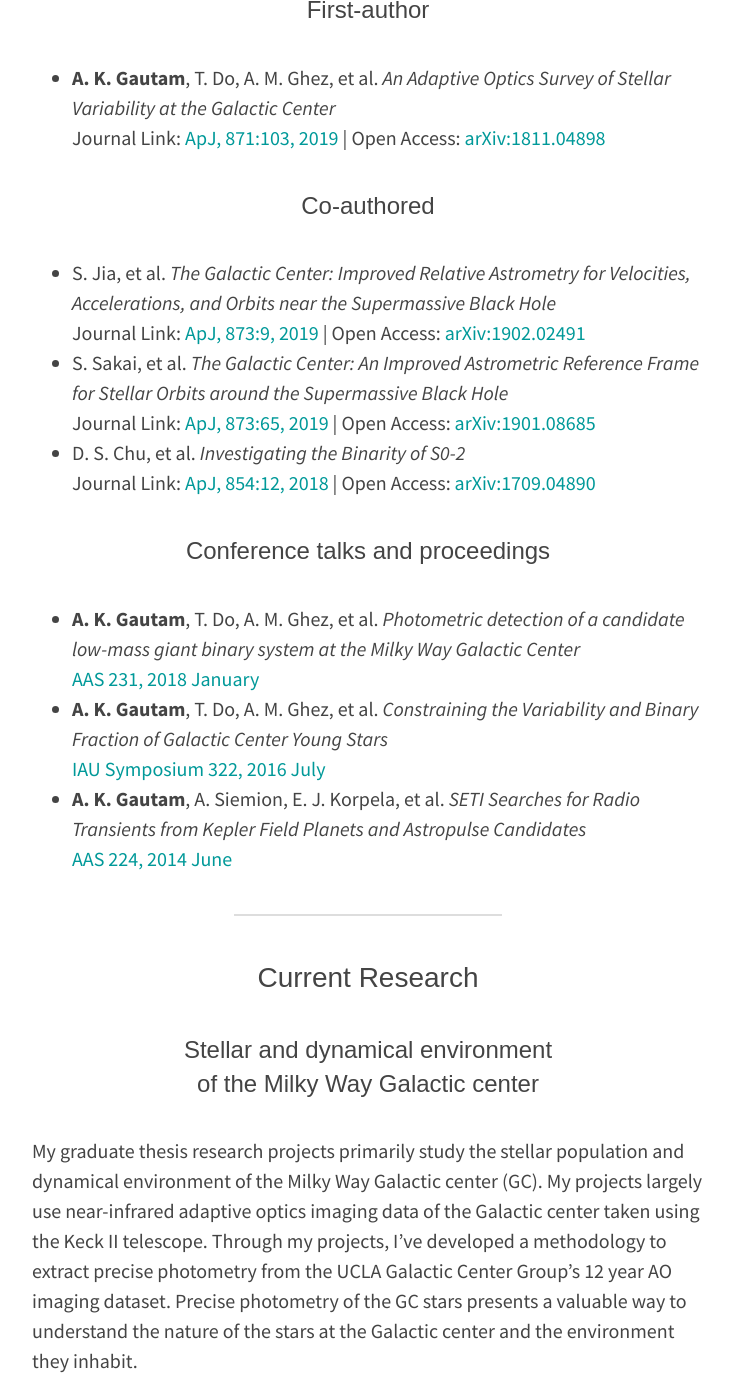
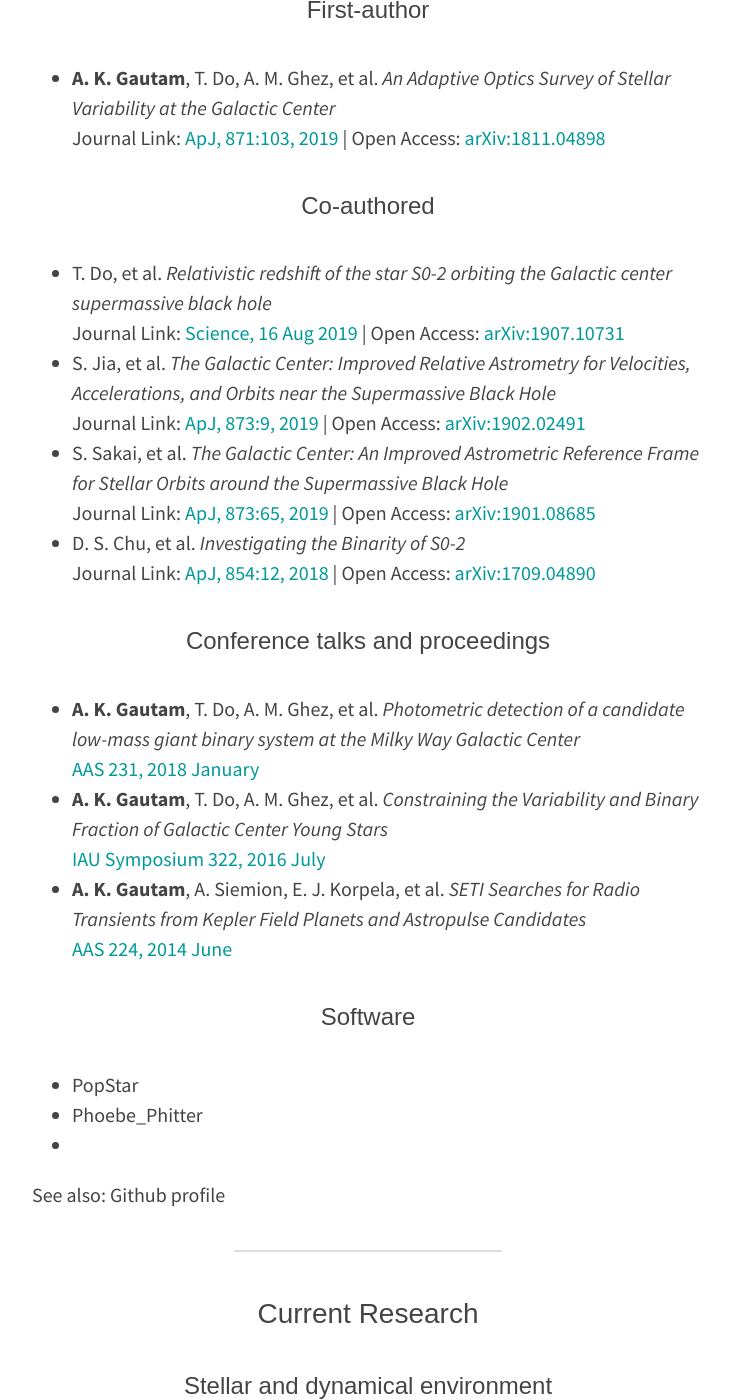
Before and after one commit to abhimat/abhimat.github.io, a Jekyll site: the page built from research/index.md, in a window 1280 px wide and 1400 px high, scrolled down 300 px. Shown: the whole window, without its empty margins (272-1005 px from the left). Built offline with Jekyll 4.4.1, drawn with Linux system fonts in a browser that asks for light colours.

Commit message:
Updated research page

```diff
--- a/research/index.md
+++ b/research/index.md
@@ -12,6 +12,7 @@ title: Research
 
 
 ### Co-authored
+* T. Do, et al. *Relativistic redshift of the star S0-2 orbiting the Galactic center supermassive black hole*<br>Journal Link: [Science, 16 Aug 2019](https://science.sciencemag.org/cgi/doi/10.1126/science.aav8137) \| Open Access: [arXiv:1907.10731](https://arxiv.org/abs/1907.10731)
 * S. Jia, et al. *The Galactic Center: Improved Relative Astrometry for Velocities, Accelerations, and Orbits near the Supermassive Black Hole*<br>Journal Link: [ApJ, 873:9, 2019](https://doi.org/10.3847/1538-4357/ab01de) \| Open Access: [arXiv:1902.02491](https://arxiv.org/abs/1902.02491)
 * S. Sakai, et al. *The Galactic Center: An Improved Astrometric Reference Frame for Stellar Orbits around the Supermassive Black Hole*<br>Journal Link: [ApJ, 873:65, 2019](https://doi.org/10.3847/1538-4357/ab0361) \| Open Access: [arXiv:1901.08685](https://arxiv.org/abs/1901.08685)
 * D. S. Chu, et al. *Investigating the Binarity of S0-2*<br>Journal Link: [ApJ, 854:12, 2018](https://doi.org/10.3847/1538-4357/aaa3eb) \| Open Access: [arXiv:1709.04890](https://arxiv.org/abs/1709.04890)
@@ -20,6 +21,13 @@ title: Research
 * **A. K. Gautam**, T. Do, A. M. Ghez, et al. *Photometric detection of a candidate low-mass giant binary system at the Milky Way Galactic Center*<br>[AAS 231, 2018 January](http://adsabs.harvard.edu/abs/2018AAS...23121201K)
 * **A. K. Gautam**, T. Do, A. M. Ghez, et al. *Constraining the Variability and Binary Fraction of Galactic Center Young Stars*<br>[IAU Symposium 322, 2016 July](https://arxiv.org/abs/1610.02441)
 * **A. K. Gautam**, A. Siemion, E. J. Korpela, et al. *SETI Searches for Radio Transients from Kepler Field Planets and Astropulse Candidates*<br>[AAS 224, 2014 June](http://adsabs.harvard.edu/abs/2018AAS...23121201K)
+
+### Software
+* PopStar
+* Phoebe_Phitter
+*
+
+See also: Github profile
 
 ---
 
```
